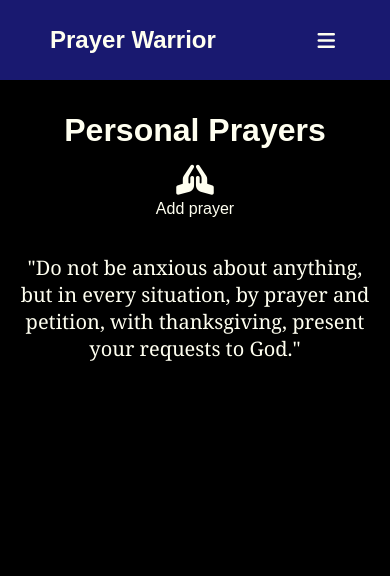
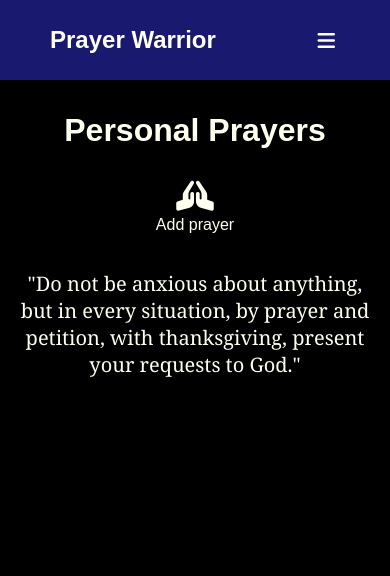
Before and after one commit to stephenlindstrom/prayer_warrior, a Django app: page /app/personal-prayer/ in a window 390 px wide. Shown: the top 576 px of the page. Run offline with Django 5.2, Linux system fonts and the light colour scheme; the visitor is signed in with stand-in values (Sample User, id 1); data that the repository does not hold is empty.

Commit message:
Update styling of group list and prayer list Better handle smaller display screens and positioning of icon buttons

```diff
--- a/app/static/app/personal-prayer.css
+++ b/app/static/app/personal-prayer.css
@@ -7,6 +7,9 @@ h1 {
 }
 
 .page-container {
+  display: flex;
+  flex-direction: column;
+  align-items: center;
   margin-bottom: 50px;
 }
 
@@ -135,13 +138,11 @@ button > i {
   .header {
     display: flex;
     flex-direction: column;
-    justify-content: center;
-    margin: -5rem auto 0;
+    align-items: center;
   }
 
-  .buttons {
-    display: flex;
-    justify-content: center;
-    width: 100%;
+  .header > *:nth-child(2) {
+    margin-left: 0;
+    margin-top: 1rem;
   }
 }
```
Also changed, not shown: app/static/app/group-list.css (+4 -11 lines).
